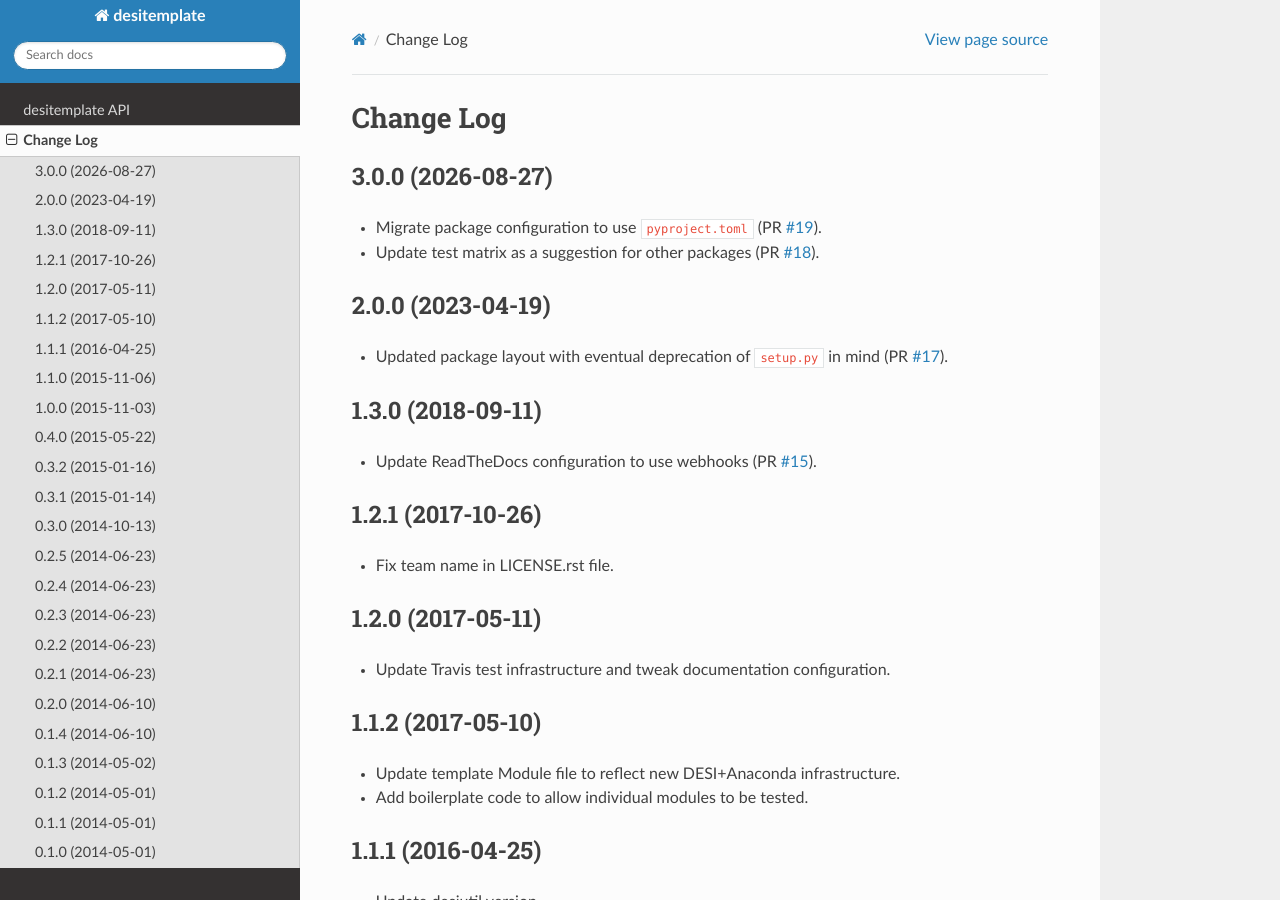
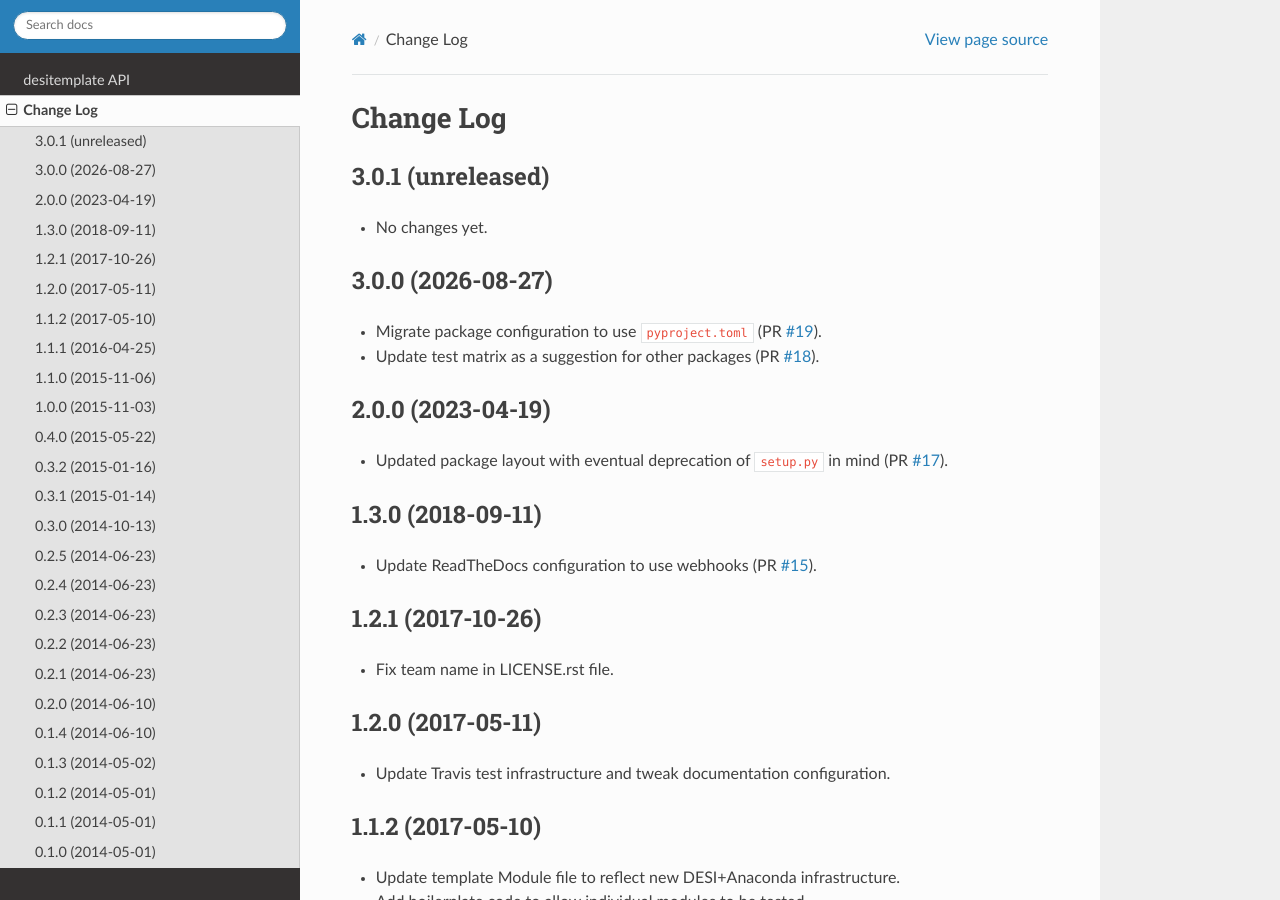
Before and after one commit to desihub/desitemplate, a Sphinx documentation site: the page built from doc/changes.rst, in a window 1280 px wide and 900 px high. Built offline with Sphinx 7.4.7 and the Read the Docs theme 3.1.0, drawn with Linux system fonts in a browser that asks for light colours.

Commit message:
bump version after tag

```diff
--- a/doc/changes.rst
+++ b/doc/changes.rst
@@ -1,6 +1,11 @@
 ==========
 Change Log
 ==========
+
+3.0.1 (unreleased)
+------------------
+
+* No changes yet.
 
 3.0.0 (2026-08-27)
 ------------------
--- a/py/desitemplate/_version.py
+++ b/py/desitemplate/_version.py
@@ -1 +1 @@
-__version__ = '3.0.0'
+__version__ = '3.0.0.post159'
```
